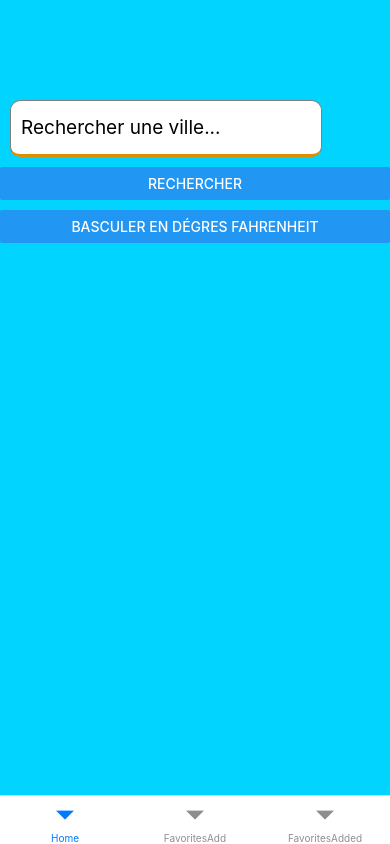
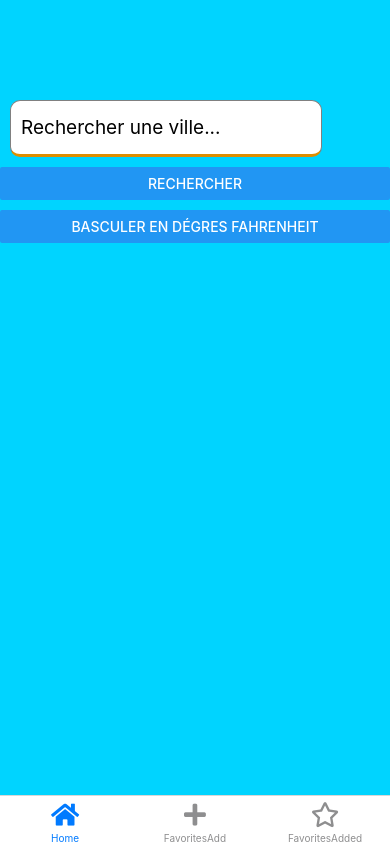
Before and after one commit to Greglhub/MeteoPlus, a React Native app: screen / in a window 390 px wide. Built offline with nearby package versions, Linux system fonts and the light colour scheme.

Commit message:
icones tabulations

```diff
--- a/package.json
+++ b/package.json
@@ -10,8 +10,10 @@
   },
   "dependencies": {
     "@expo/metro-runtime": "~3.1.1",
+    "@fortawesome/fontawesome-free": "^6.5.1",
     "@react-native-async-storage/async-storage": "^1.21.0",
     "@react-navigation/bottom-tabs": "^6.5.11",
+    "@react-navigation/material-bottom-tabs": "^6.2.19",
     "@react-navigation/material-top-tabs": "^6.6.5",
     "@react-navigation/native": "^6.1.9",
     "@react-navigation/native-stack": "^6.9.17",
@@ -21,9 +23,11 @@
     "react": "18.2.0",
     "react-dom": "18.2.0",
     "react-native": "^0.73.2",
+    "react-native-paper": "^5.12.3",
     "react-native-safe-area-context": "^4.9.0",
     "react-native-screens": "^3.29.0",
     "react-native-swiper": "^1.6.0",
+    "react-native-vector-icons": "^10.0.3",
     "react-native-web": "~0.19.6"
   },
   "devDependencies": {
--- a/src/navigations/AppNavigation.js
+++ b/src/navigations/AppNavigation.js
@@ -1,6 +1,7 @@
 import React from 'react';
 import { NavigationContainer } from '@react-navigation/native';
 import { createBottomTabNavigator } from '@react-navigation/bottom-tabs';
+import Icon from 'react-native-vector-icons/FontAwesome5';
 
 import HomeScreen from '../screens/HomeScreen';
 import FavoritesAddScreen from '../screens/FavoritesAddScreen';
@@ -11,7 +12,23 @@ const Tab = createBottomTabNavigator();
 const AppNavigation = () => {
   return (
     <NavigationContainer>
-      <Tab.Navigator>
+      <Tab.Navigator
+        screenOptions={({ route }) => ({
+          tabBarIcon: ({ color, size }) => {
+            let iconName;
+
+            if (route.name === 'Home') {
+              iconName = 'home';
+            } else if (route.name === 'FavoritesAdd') {
+              iconName = 'plus';
+            } else if (route.name === 'FavoritesAdded') {
+              iconName = 'star';
+            }
+
+            return <Icon name={iconName} size={size} color={color} />;
+          },
+        })}
+      >
         <Tab.Screen name="Home" options={{ headerShown: false }} component={HomeScreen} />
         <Tab.Screen name="FavoritesAdd" options={{ headerShown: false }} component={FavoritesAddScreen} />
         <Tab.Screen name="FavoritesAdded" component={FavoritesAddedScreen} />
```
Also changed, not shown: 1 other file (tests, documents, lock files or other folders).
